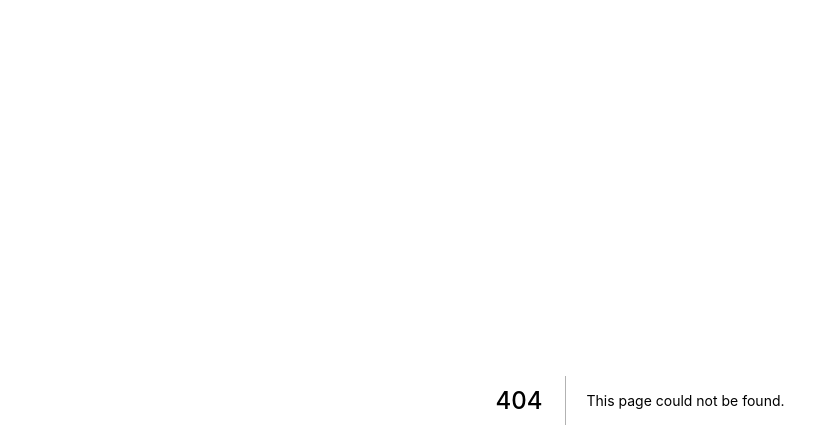
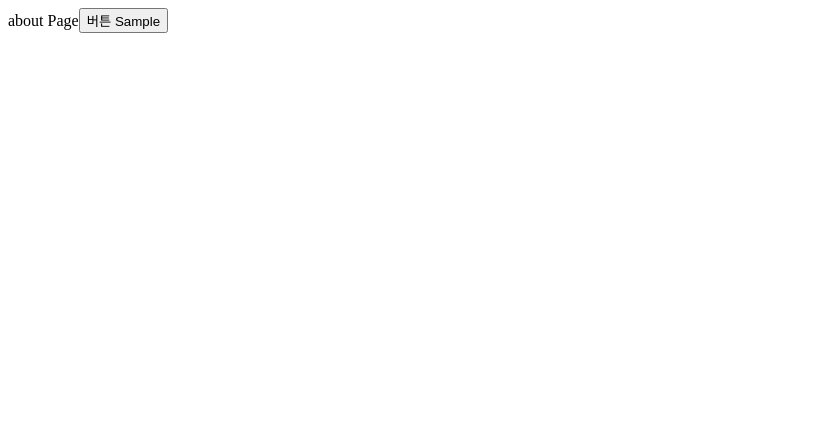
Before and after one commit to sat10am/fe-next-boiler-plate, a Next.js app: page /about in a window 1280 px wide. Before the commit this address had no page. Shown: the top 448 px of the page, without its empty margins (0-839 px from the left). Built offline with nearby package versions, Linux system fonts and the light colour scheme.

Commit message:
feat: abut page 구성 및 alias 설정

```diff
--- /dev/null
+++ b/components/Button.tsx
@@ -0,0 +1,11 @@
+interface ButtonProps {
+  onClick: () => void;
+}
+
+export default function Button({onClick}: ButtonProps) {
+  return (
+    <>
+      <button onClick={onClick}>버튼 Sample</button>
+    </>
+  )
+};
--- /dev/null
+++ b/pages/about.tsx
@@ -0,0 +1,12 @@
+import Button from '@/components/Button'
+
+export default function About() {
+  return (
+    <div>
+      <main>
+        about Page
+        <Button onClick={() => {console.log('clicked')}}/>
+      </main>
+    </div>
+  )
+}
--- a/tsconfig.json
+++ b/tsconfig.json
@@ -16,7 +16,11 @@
     "moduleResolution": "node",
     "resolveJsonModule": true,
     "isolatedModules": true,
-    "jsx": "preserve"
+    "jsx": "preserve",
+    "baseUrl": ".",
+    "paths": {
+      "@/components/*": ["components/*"]
+    },
   },
   "include": [
     "next-env.d.ts",
```
